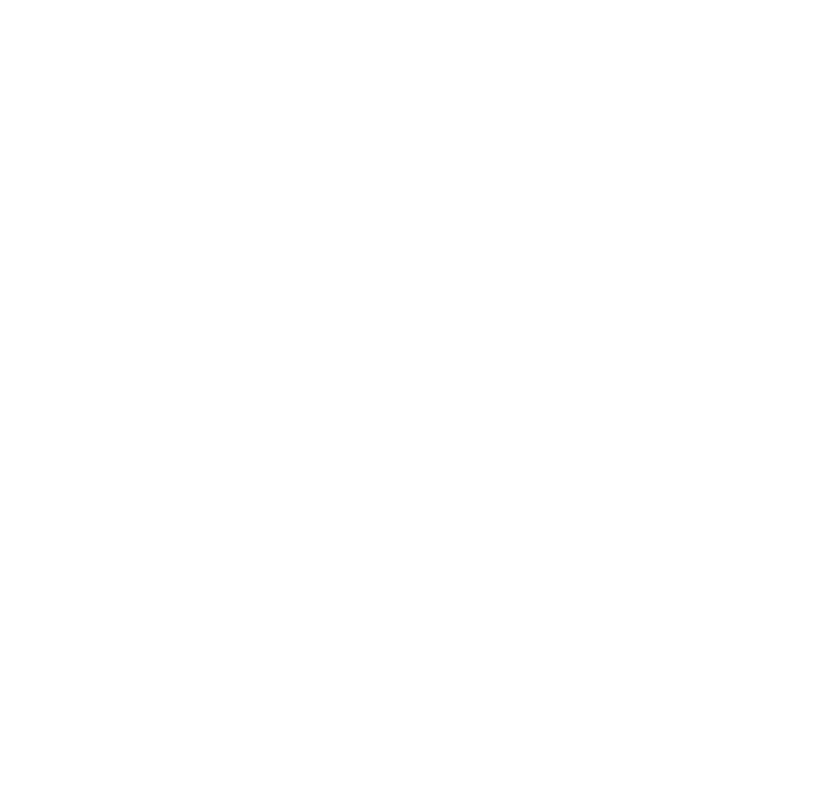
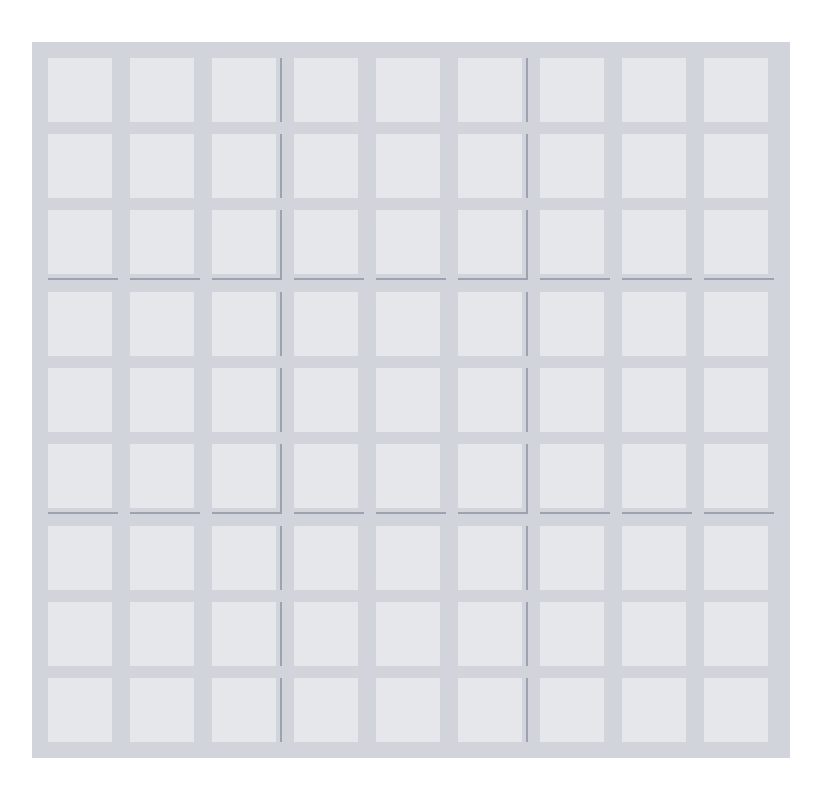
Before and after one commit to Saniya1016/Sudoku-Game, a React (Vite) app in the folder my-sudoku-game/: page / in a window 1280 px wide. Shown: the top 796 px of the page, without its empty margins (229-1050 px from the left). Built offline with nearby package versions, Linux system fonts and the light colour scheme.

Commit message:
cell and board design completed

```diff
--- /dev/null
+++ b/my-sudoku-game/postcss.config.js
@@ -0,0 +1,6 @@
+export default {
+    plugins: {
+      tailwindcss: {},
+      autoprefixer: {},
+    },
+  }
--- a/my-sudoku-game/src/App.jsx
+++ b/my-sudoku-game/src/App.jsx
@@ -1,14 +1,13 @@
-import Board from "./Components/Board"
-import Controls from "./Components/Controls"
+import Board from "./Components/Board";
+import Controls from "./Components/Controls";
 
 function App() {
-
   return (
-    <>
-      <Controls/>
-      <Board/>
-    </>
-  )
+    <div className="flex justify-center items-center h-screen">
+      <Controls />
+      <Board />
+    </div>
+  );
 }
 
-export default App
+export default App;
--- a/my-sudoku-game/src/Components/Board.jsx
+++ b/my-sudoku-game/src/Components/Board.jsx
@@ -1,11 +1,30 @@
-import React from 'react'
+import React from 'react';
+import Cell from './Cell';
 
 const Board = () => {
+
+  // Create a 9x9 grid filled with empty strings
+  const grid = Array(9).fill().map(() => Array(9).fill(''));
+
   return (
-    <div>
+    <div className="grid grid-cols-9 gap-3 p-4 bg-gray-300 max-w-fit">
+      {grid.map((row, i) =>
 
+        row.map((cellValue, j) => (
+          <div
+            key={`${i}-${j}`}
+            className={`
+              ${j % 3 === 2 && j !== 8 ? 'border-r-2 border-gray-400 pr-1' : ''}
+              ${i % 3 === 2 && i !== 8 ? 'border-b-2 border-gray-400 pb-1' : ''}
+            `}
+          >
+            <Cell inputValue={cellValue} />
+
+          </div>
+        ))
+      )}
     </div>
-  )
-}
+  );
+};
 
-export default Board
+export default Board;
--- a/my-sudoku-game/src/Components/Cell.jsx
+++ b/my-sudoku-game/src/Components/Cell.jsx
@@ -1,11 +1,29 @@
-import React from 'react'
+import React, { useState } from 'react'
 
-const Cell = () => {
-  return (
-    <div>
+const Cell = ({inputValue}) => {
+    const [value, setValue] = useState(inputValue);
+    const isEditable = inputValue === '';
 
-    </div>
-  )
+    const handleChange = (event) => {
+        const newValue = event.target.value;
+        if(isEditable && (newValue === '' || newValue >= 1 && newValue <= 9)){
+            setValue(newValue);
+        }
+    }
+
+    return (
+        <div className='h-16 w-16 flex bg-gray-200 items-center justify-center'>
+            <input
+                type='number'
+                value={value}
+                onChange={handleChange}
+                className='w-full h-full text-center bg-transparent outline-none text-xl font-bold'
+                min={1}
+                max={9}
+                disabled={!isEditable}
+            />
+        </div>
+    )
 }
 
 export default Cell
--- a/my-sudoku-game/tailwind.config.js
+++ b/my-sudoku-game/tailwind.config.js
@@ -1,6 +1,9 @@
 /** @type {import('tailwindcss').Config} */
-module.exports = {
-  content: ["./index.html", "./src/**/*.{js,ts,jsx,tsx}"],
+export default {
+  content: [
+    "./index.html",
+    "./src/**/*.{html,js,jsx}",
+  ],
   theme: {
     extend: {},
   },
```
